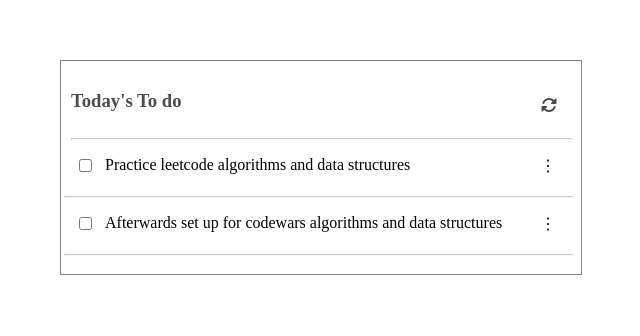
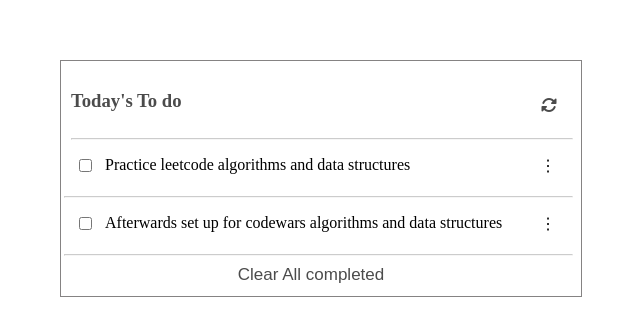
Before and after one commit to sainingo/To-Do-List-App, a website built with webpack: page src/index.html in a window 1280 px wide. Shown: the whole page, without its empty margins (319-959 px from the left). Built offline with nearby package versions, Linux system fonts and the light colour scheme.

Commit message:
Add clear button

```diff
--- a/src/index.html
+++ b/src/index.html
@@ -18,17 +18,17 @@
         <hr>
 
        <div class="todo-list">
-           <!-- <ul>
+
+
+       </div>
+       <button class="clear-btn" type="button">Clear All completed</button>
+    </div>
+
+</body>
+</html>
+<!-- <ul>
                <li><input type="checkbox"></li>
                <li>Wash the dished</li>
                <li>&#8942;</li>
            </ul>
            <hr> -->
-
-
-       </div>
-
-    </div>
-
-</body>
-</html>
--- a/src/styles.css
+++ b/src/styles.css
@@ -52,3 +52,12 @@
   position: absolute;
   right: 10px;
 }
+
+.clear-btn {
+  border: none;
+  background-color: #fff;
+  width: 80%;
+  margin-left: 40px;
+  font-size: 17px;
+  opacity: 0.7;
+}
```
Also changed, not shown: dist/bundle.js, dist/index.html.
